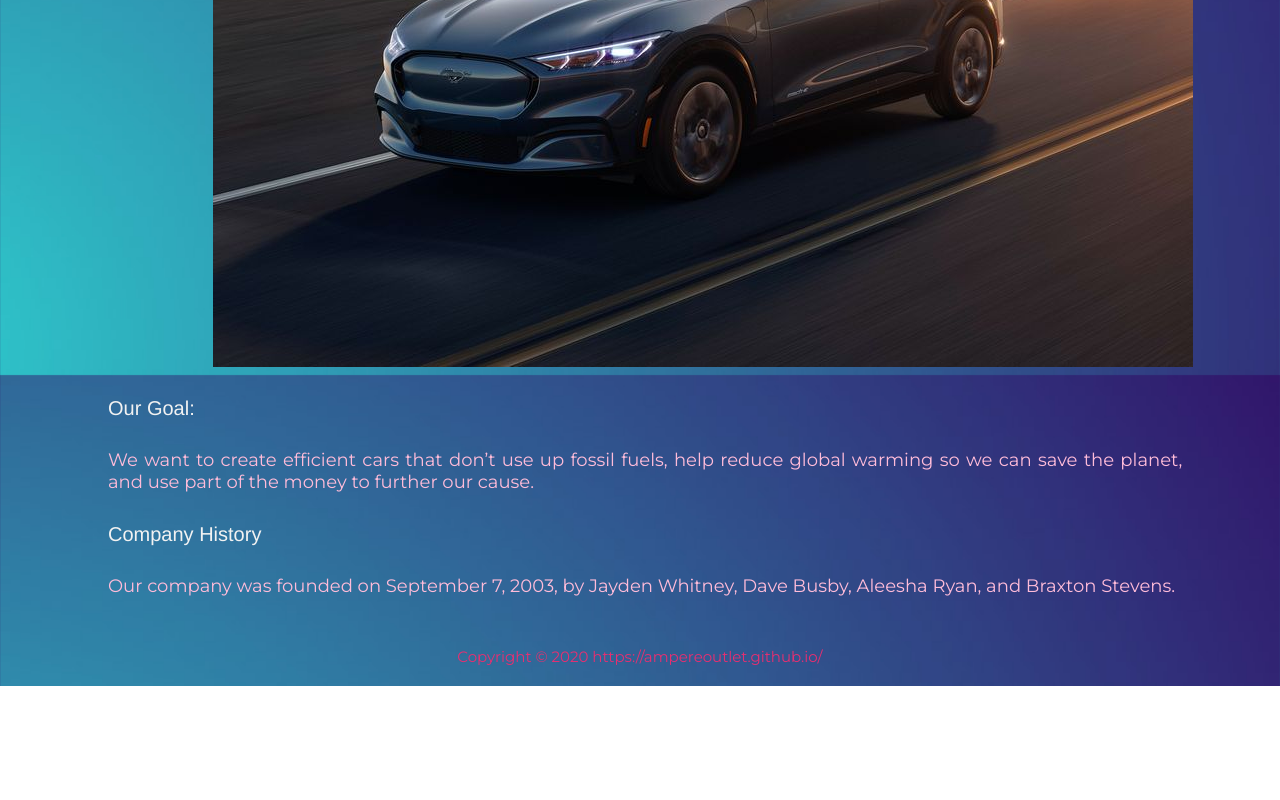
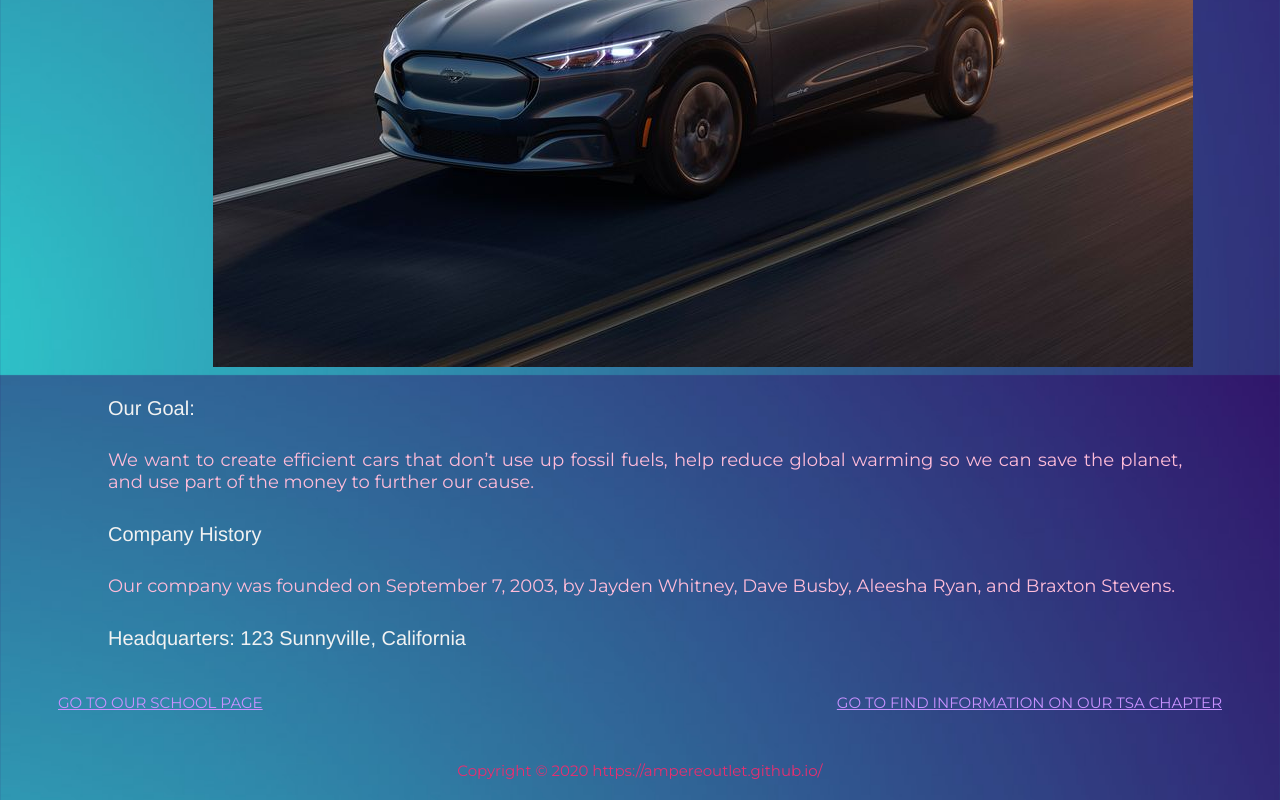
Before and after one commit to AmpereOutlet/AmpereOutlet.github.io, a plain HTML site: page index.html in a window 1280 px wide. Shown: the part 521-1321 px from the top of the page. Before the commit the page ends 1207 px from the top, so only its background shows below. Drawn offline with Linux system fonts and the light colour scheme.

Commit message:
Update index.html

```diff
--- a/index.html
+++ b/index.html
@@ -154,6 +154,14 @@ body {
 <h2> Company History </h2>
 <h4> Our company was founded on September 7, 2003, by Jayden Whitney, Dave Busby, Aleesha Ryan, and Braxton Stevens. </h4>
 
+<h2> Headquarters: 123 Sunnyville, California </h2>
+
+<br>
+<a style= "font-family: 'Montserrat', sans-serif; font-size: 15px; float:left; color: #C891FF; margin-left: 50px" href="east.html">GO TO OUR SCHOOL PAGE</a>
+<a style= "font-family: 'Montserrat', sans-serif; font-size: 15px; float:right; color: #C891FF;  margin-right: 50px" href="tsa.html">GO TO FIND INFORMATION ON OUR TSA CHAPTER </a>
+
+<br>
+
  <center>
     <h6> Copyright © 2020 https://ampereoutlet.github.io/ </h6>
  </center>
```
